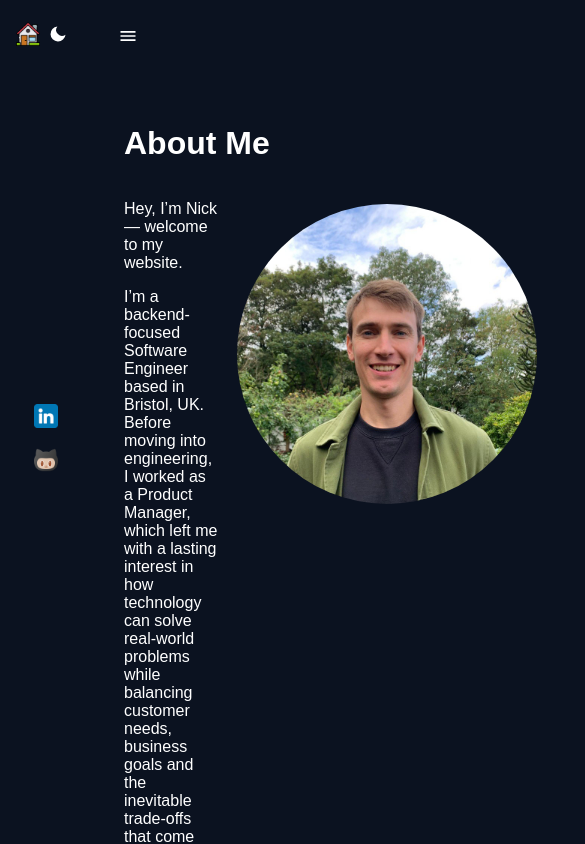
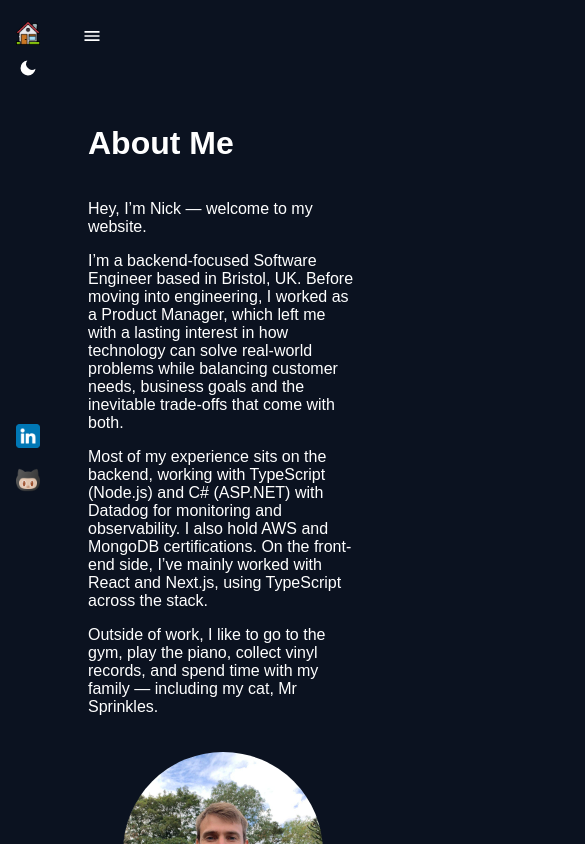
Before and after one commit to Barrymoonshine/personal-website, a Next.js app: page /pages/about in a window 390 px wide. Shown: the top 844 px of the page, 585 px wide, since content can reach past the window. Built offline with nearby package versions, Linux system fonts and the light colour scheme.

Commit message:
Add further responsiveness

```diff
--- a/app/components/Header/Header.module.css
+++ b/app/components/Header/Header.module.css
@@ -39,9 +39,9 @@
 }
 
 .mobileMenu {
-    position: absolute;            /* position relative to .headerContainer */
-    top: 15px;                     /* height of header */
-    left: 100px;
+    position: absolute;
+    top: 15px;
+    left: 75px;
     z-index: 1000;
     max-width: 320px;
     background: var(--bg);
--- a/app/components/Sidebar/Sidebar.module.css
+++ b/app/components/Sidebar/Sidebar.module.css
@@ -70,3 +70,16 @@
     transform: translateY(-6px) scale(0.92);
     pointer-events: none;
 }
+
+@media (max-width: 650px) {
+.topSection {
+    width: 5px;
+    gap: 5px;
+    color: white;
+    padding: 5px;
+    display: flex;
+    justify-content: center;
+    align-items: center;
+    flex-direction: column;
+}
+}
--- a/app/pages/about/About.module.css
+++ b/app/pages/about/About.module.css
@@ -11,3 +11,21 @@
     object-fit: cover;
     display: block;
 }
+
+
+@media (max-width: 650px) {
+.aboutContainer {
+    display: flex;
+    flex-direction: column;
+    align-items: center;
+}
+
+.meImg {
+    margin: 20px;
+    width: 200px;
+    height: 200px;
+    border-radius: 50%;
+    object-fit: cover;
+    display: block;
+}
+}
```
Also changed, not shown: app/homePage.module.css (+16 -0 lines), app/pages/cv/Cv.module.css (+4 -4 lines).
